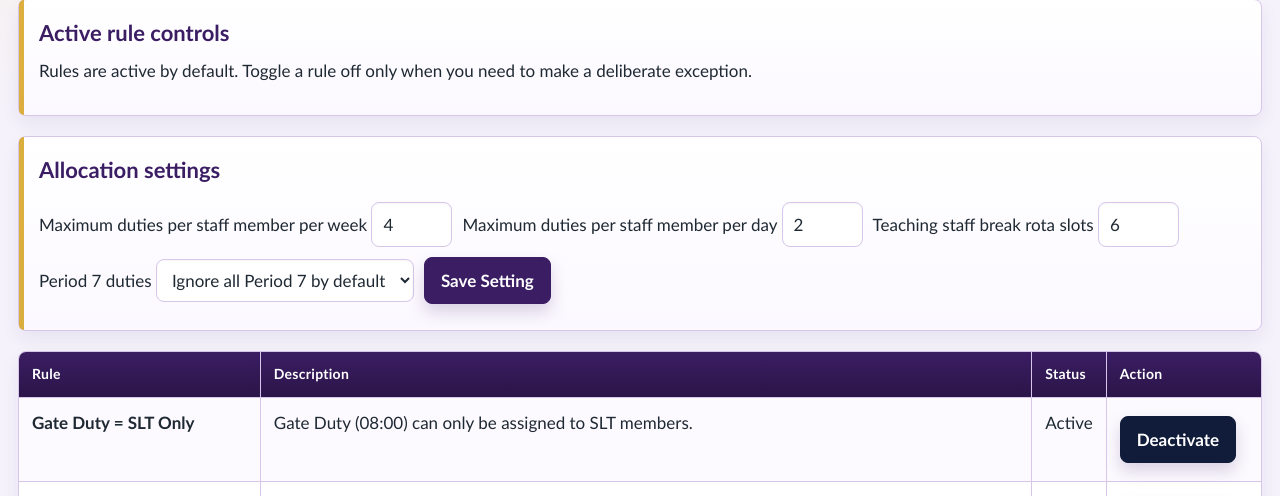
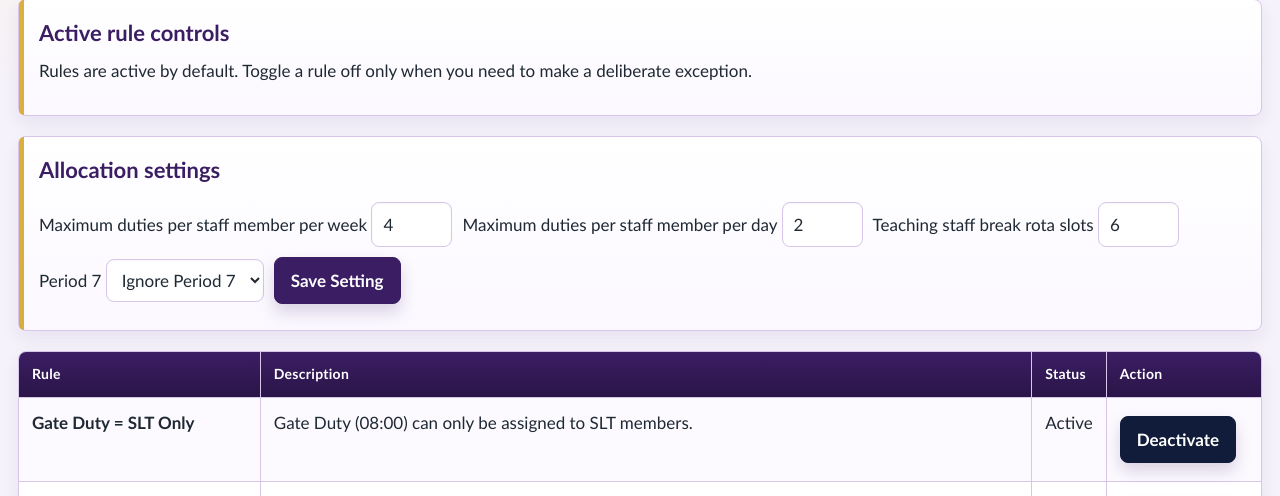
Before and after one commit to mgm-hope/DutyMaster, a FastAPI app: page /rules in a window 1280 px wide. Shown: the part 369-865 px from the top of the page. Run offline with FastAPI, Linux system fonts and the light colour scheme; the visitor is signed in with stand-in values (Sample User, id 1); data comes from the database, SQL or seed files in the repository; data that the repository does not hold is empty.

Commit message:
Remove period seven isolation duty

```diff
--- a/app/constants.py
+++ b/app/constants.py
@@ -102,7 +102,6 @@ DUTY_SECTIONS = [
     ("Period 7", [
         ("P7_Homework_Club", "Homework Club"),
         ("P7_Detention_Drop_In", "Detention Drop-in"),
-        ("P7_Isolation", "Isolation"),
         ("P7_Detention_1", "Detention Duty 1"),
         ("P7_Detention_2", "Detention Duty 2"),
     ]),
--- a/app/services.py
+++ b/app/services.py
@@ -540,7 +540,7 @@ def duty_scope_matches(code: str, scope: str) -> bool:
         "Period 5": ["P5_"],
         "Period 6": ["P6_"],
         "Period 7": ["P7_"],
-        "Isolation Duties": ["Tutor_Isolation", "P1_Isolation", "P2_Isolation", "Break_Isolation", "P3_Isolation", "P4A_Isolation", "P4B_Isolation", "P4C_Isolation", "P5_Isolation", "P6_Isolation", "P7_Isolation"],
+        "Isolation Duties": ["Tutor_Isolation", "P1_Isolation", "P2_Isolation", "Break_Isolation", "P3_Isolation", "P4A_Isolation", "P4B_Isolation", "P4C_Isolation", "P5_Isolation", "P6_Isolation"],
         "Lunch and Detention": ["P4_Lunch_", "Break_Late_Detention", "P7_Detention"],
         "Heavy Duties": ["Isolation", "Lunch", "Detention"],
     }
@@ -1455,7 +1455,7 @@ def build_master_style_workbook(conn: sqlite3.Connection) -> BytesIO:
         extra_codes = [
             "Gate", "Tutor_Isolation", "Break_Isolation",
             *[f"Teacher_Break_Rota_{index}" for index in range(1, teacher_break_rota_slots(conn) + 1)],
-            "P4A_Rest_Break", "P4B_Rest_Break", "P7_Isolation", "P7_Detention_1", "P7_Detention_2",
+            "P4A_Rest_Break", "P4B_Rest_Break", "P7_Detention_1", "P7_Detention_2",
         ]
         for code in extra_codes:
             for week in ROTA_WEEKS:
--- a/app/templates/rules.html
+++ b/app/templates/rules.html
@@ -22,9 +22,9 @@
             <input type="number" name="teacher_break_rota_slots" min="0" max="10" value="{{ teacher_break_slots }}">
         </label>
         <label>
-            Period 7 duties
+            Period 7
             <select name="p7_mode">
-                <option value="ignore" {% if p7_mode == "ignore" %}selected{% endif %}>Ignore all Period 7 by default</option>
+                <option value="ignore" {% if p7_mode == "ignore" %}selected{% endif %}>Ignore Period 7</option>
                 <option value="slt" {% if p7_mode == "slt" %}selected{% endif %}>Use SLT</option>
                 <option value="pastoral" {% if p7_mode == "pastoral" %}selected{% endif %}>Use Pastoral</option>
             </select>
```
